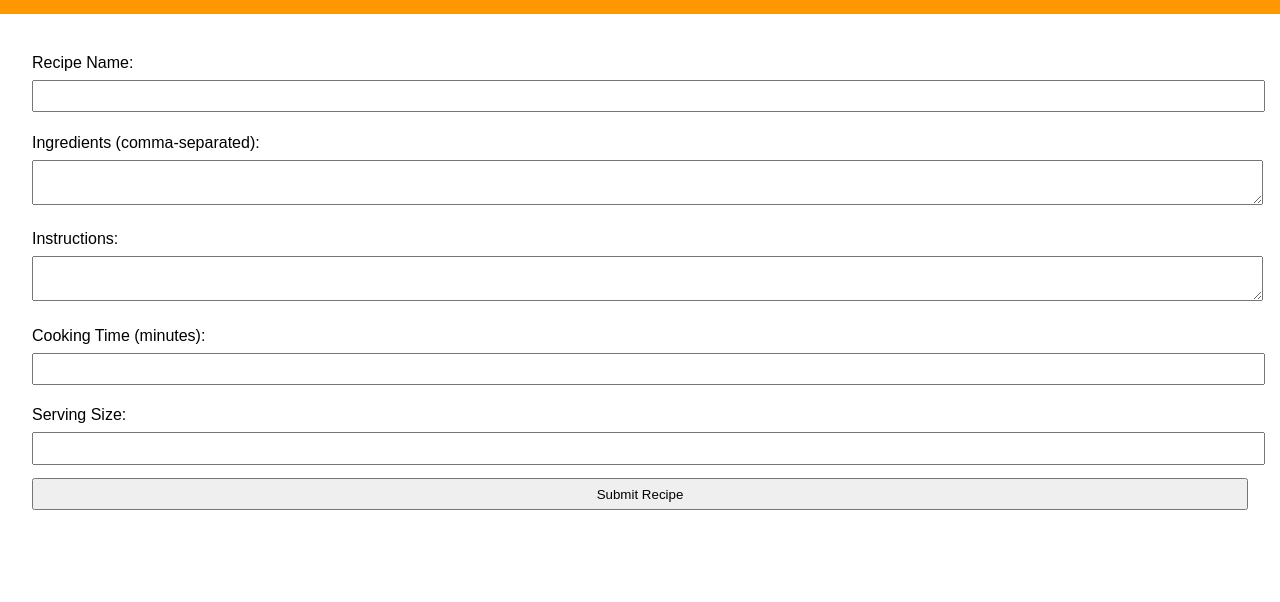
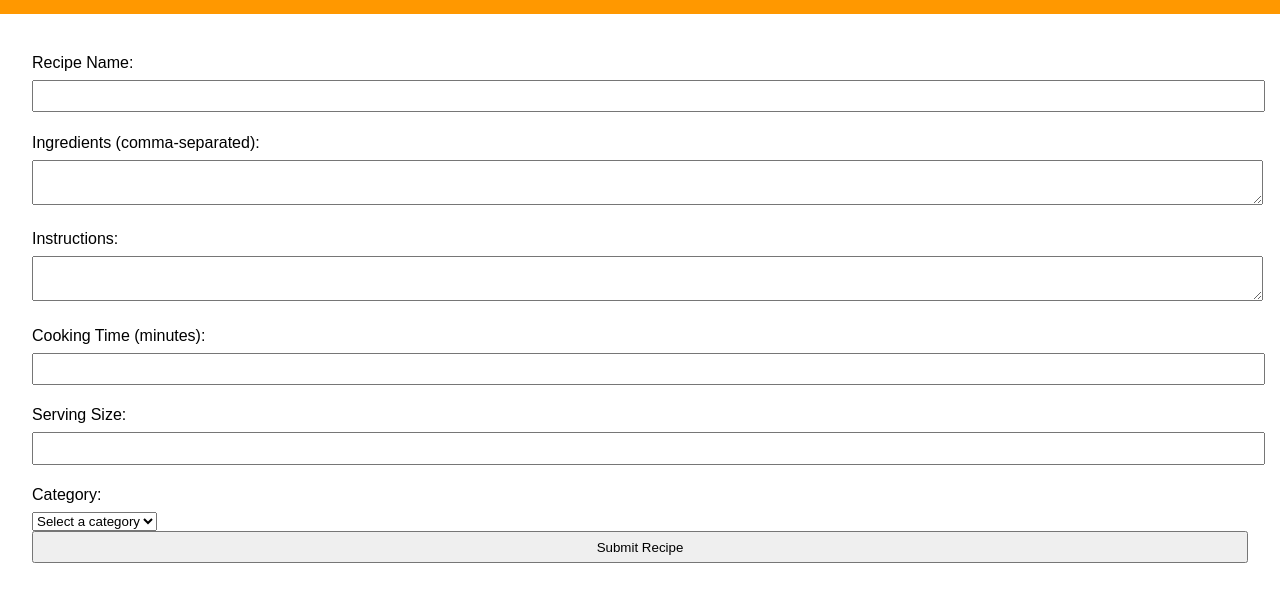
Before and after one commit to Ahmed-sk08/recipe-app, a website: page add-recipe.html in a window 1280 px wide. Shown: the part 116-718 px from the top of the page. Drawn offline with Linux system fonts and the light colour scheme; no server answers.

Commit message:
added the html dropdown category

```diff
--- a/add-recipe.html
+++ b/add-recipe.html
@@ -1,38 +1,91 @@
 <!DOCTYPE html>
+
 <html lang="en">
+
 <head>
+
   <meta charset="UTF-8">
+
   <meta name="viewport" content="width=device-width, initial-scale=1.0">
+
   <title>Add Recipe</title>
+
   <link rel="stylesheet" href="styles.css">
+
 </head>
+
 <body>
+
   <header>
+
     <h1>Submit a Recipe</h1>
+
     <nav>
+
       <a href="index.html">Home</a>
+
     </nav>
+
   </header>
+
   <main>
+
     <form id="recipe-form" onsubmit="submitRecipe(event)">
+
       <label for="name">Recipe Name:</label>
+
       <input type="text" id="name" required>
 
+
+
       <label for="ingredients">Ingredients (comma-separated):</label>
+
       <textarea id="ingredients" required></textarea>
 
+
+
       <label for="instructions">Instructions:</label>
+
       <textarea id="instructions" required></textarea>
 
+
+
       <label for="time">Cooking Time (minutes):</label>
+
       <input type="number" id="time" required>
 
+
+
       <label for="servings">Serving Size:</label>
+
       <input type="number" id="servings" required>
 
+
+
+      <label for="category">Category:</label>
+
+      <select id="category" required>
+
+        <option value="">Select a category</option>
+
+        <option value="Vegan">Vegan</option>
+
+        <option value="Vegetarian">Vegetarian</option>
+
+        <option value="Carnivore">Carnivore</option>
+
+      </select>
+
+
+
       <button type="submit">Submit Recipe</button>
+
     </form>
+
   </main>
+
   <script src="app.js"></script>
+
 </body>
+
 </html>
```
